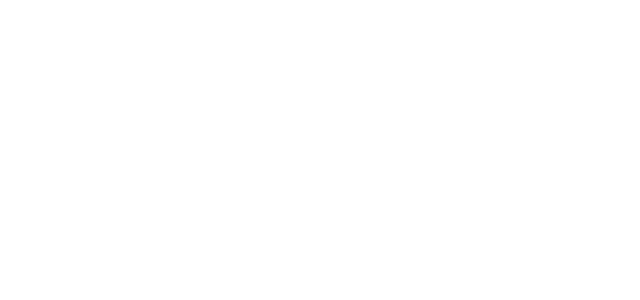
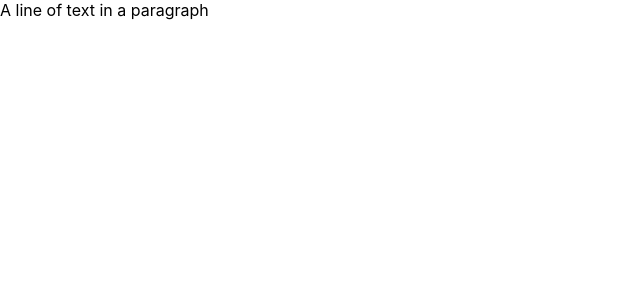
Before and after one commit to concordant/c-markdown-editor, a React (Create React App) app: page / in a window 1280 px wide. Shown: the top 300 px of the page, without its empty margins (0-640 px from the left). Built offline with nearby package versions, Linux system fonts and the light colour scheme.

Commit message:
Add basic Slate Editor

```diff
--- a/package.json
+++ b/package.json
@@ -29,6 +29,9 @@
     "react": "^17.0.1",
     "react-dom": "^17.0.1",
     "react-scripts": "4.0.1",
+    "slate": "^0.59.0",
+    "slate-history": "^0.59.0",
+    "slate-react": "^0.59.0",
     "web-vitals": "^0.2.4"
   },
   "scripts": {
--- a/src/App.css
+++ b/src/App.css
@@ -1,3 +1,3 @@
 .App {
-  text-align: center;
+  text-align: left;
 }
--- a/src/Components/CMDEd.tsx
+++ b/src/Components/CMDEd.tsx
@@ -1,6 +1,8 @@
-import React, {Component} from 'react';
+import React, { useMemo, useState } from "react";
+import { createEditor, Node, Element as SlateElement } from "slate";
+import { Slate, Editable, withReact } from "slate-react";
 
-const DEFAULT_VALUE: string = "Connecting to service...";
+//const DEFAULT_VALUE: string = "Welcome to Concordant Mardown Editor!";
 
 export interface ICMDEdConfig {
   /**
@@ -9,7 +11,7 @@
   autoFocus?: boolean;
 }
 export interface CMDEdProps {
-    value?: string // set a default value (or DEFAULT_VALUE is unbefined)
+  value?: string; // set a default value (or DEFAULT_VALUE is unbefined)
 }
 
 export interface CMDEdState {
@@ -18,32 +20,54 @@
   //timestamp: number;
 }
 
-export default class CMDEd extends Component<CMDEdProps, CMDEdState> {
 
+
+export default function CMDEd(props: CMDEdProps) {
+  const editor = useMemo(() => withReact(createEditor()), []);
+  const [value, setValue] = useState<Node[]>([
+    {
+      type: "paragraph",
+      children: [{ text: "A line of text in a paragraph" }],
+    },
+  ]);
+
+  return (
+    <Slate
+      editor={editor}
+      value={value}
+      onChange={(newValue) => setValue(newValue)}
+    >
+      <Editable />
+    </Slate>
+  );
+}
+/*
+class CMDEd2 extends Component<CMDEdProps, CMDEdState> {
   private i: number = 0;
 
   constructor(props: CMDEdProps) {
     super(props);
     this.state = {
-            value: (typeof this.props.value === 'undefined') ? DEFAULT_VALUE : this.props.value,
+      value:
+        typeof this.props.value === "undefined"
+          ? DEFAULT_VALUE
+          : this.props.value,
     };
   }
 
   public valueChanged(value: string | undefined) {
     console.log(this.i++ + ":" + value);
-        value = (typeof value === 'undefined') ? DEFAULT_VALUE : value;
+    value = typeof value === "undefined" ? DEFAULT_VALUE : value;
     this.setState({
       value: value,
     });
   }
 
   render() {
-        const editor = (
-            <div className="container">
 
-            </div>
-        );
+    const cmdeditor = <div className="mded-container"></div>;
 
-        return editor;
+    return cmdeditor;
   }
 }
+*/
```
Also changed, not shown: 1 other file (tests, documents, lock files or other folders). Lines whose indentation alone changed are shown as unchanged.
